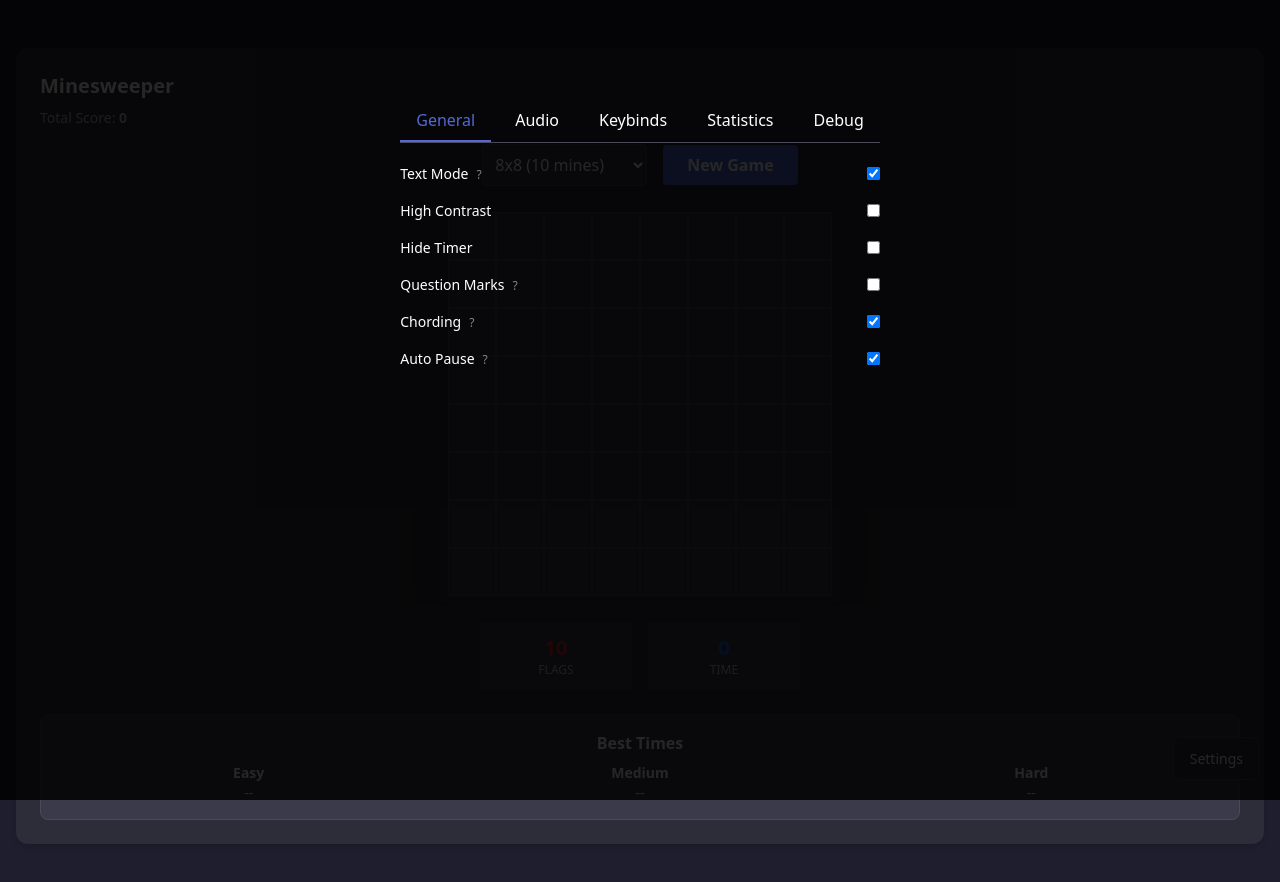
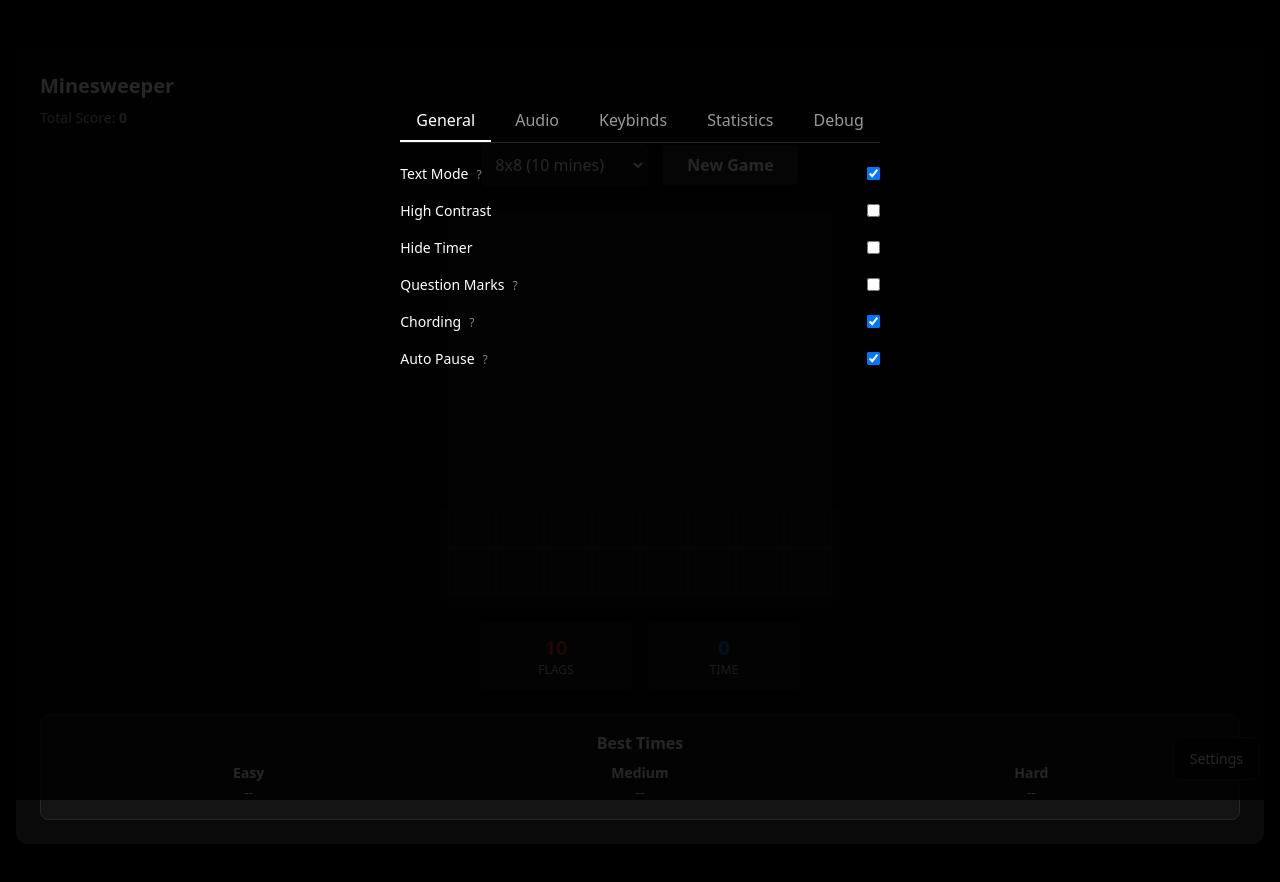
Before and after one commit to JohnKiriakou/minesweeper, a plain HTML site: page index.html in a window 1280 px wide. Both pictures are taken after a click on the button "Settings". Drawn offline with nearby package versions, Linux system fonts and the light colour scheme.

Commit message:
Add files via upload

```diff
--- a/index.html
+++ b/index.html
@@ -15,18 +15,18 @@
 
         /* Theme Variables */
         :root {
-            --bg-color: #1e1e2e;
-            --text-color: #ffffff;
-            --board-bg: #2d2d3a;
-            --cell-bg: #3a3a4a;
-            --cell-hover: #4a4a5a;
-            --cell-revealed: #252530;
-            --cell-border: #4a4a5a;
-            --button-bg: #5568d3;
-            --button-hover: #6a7ce8;
-            --card-bg: #2d2d3a;
-            --input-bg: #3a3a4a;
-            --input-border: #4a4a5a;
+            --bg-color: #000000;       /* Ultra dark body background */
+            --text-color: #ffffff;     /* White text for sharp contrast */
+            --board-bg: #0d0d0d;       /* Very subtle dark grey for the board outline */
+            --cell-bg: #141414;        /* Dark grey unrevealed cells */
+            --cell-hover: #222222;     /* Slight highlight when hovering over a cell */
+            --cell-revealed: #000000;  /* Pure black revealed cells */
+            --cell-border: #1f1f1f;    /* Distinct gridlines to separate your black cells */
+            --button-bg: #222222;      /* Sleek dark theme buttons */
+            --button-hover: #333333;   /* Button hover state */
+            --card-bg: #0a0a0a;        /* Settings window background */
+            --input-bg: #141414;       /* Interactive inputs background */
+            --input-border: #262626;   /* Borders for text fields / checkboxes */
         }
 
         /* Minesweeper Styling */
@@ -75,7 +75,7 @@
         .ms-cell.flagged.text-mode {
             color: var(--text-color);
         }
-        .ms-cell.mine { background-color: #3a1a1a; color: #ff6b6b; }
+        .ms-cell.mine { background-color: #000000; color: #ff0000; }
 
 
         /* Score Animation */
@@ -185,17 +185,19 @@
             padding: 8px 16px;
             background: none;
             border: none;
-            color: var(--text-color);
+            color: #ffffff; /* Forces unselected tabs to be bright white */
+            opacity: 0.6;   /* Gives a clean, dim look to inactive tabs */
             cursor: pointer;
             border-bottom: 2px solid transparent;
             transition: all 0.2s;
         }
         .settings-tab:hover {
-            opacity: 0.8;
+            opacity: 1;     /* Shines brightly when you hover over it */
         }
         .settings-tab.active {
-            border-bottom-color: var(--button-bg);
-            color: var(--button-bg);
+            border-bottom-color: #ffffff; /* White indicator underline */
+            color: #ffffff;               /* Keeps active tab pure white */
+            opacity: 1;                   /* Full solid contrast for active tab */
         }
         .settings-content {
             display: none;
@@ -859,6 +861,8 @@
     msBoard = [];
     msSelectedCell = null;
 
+    boardEl.oncontextmenu = (e) => e.preventDefault();
+
     for (let r = 0; r < msRows; r++) {
         msBoard[r] = [];
         for (let c = 0; c < msCols; c++) {
```
